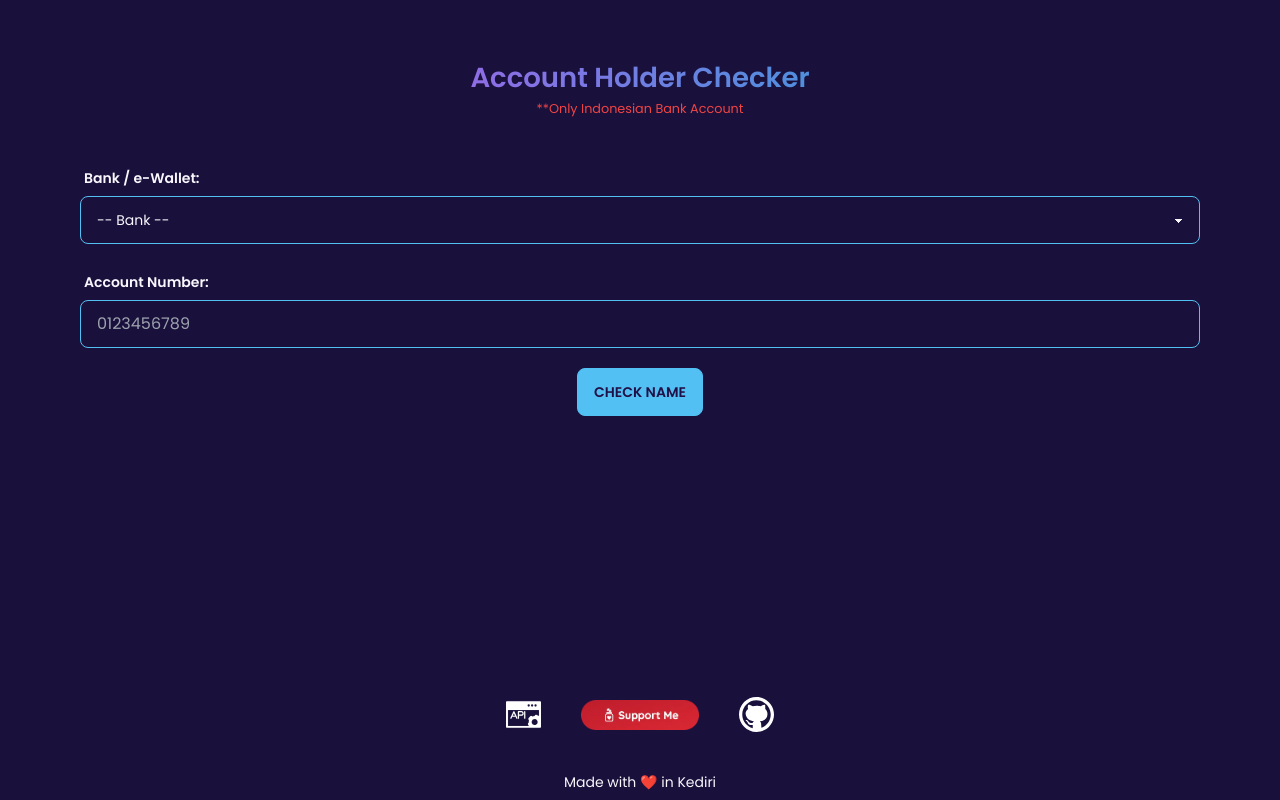
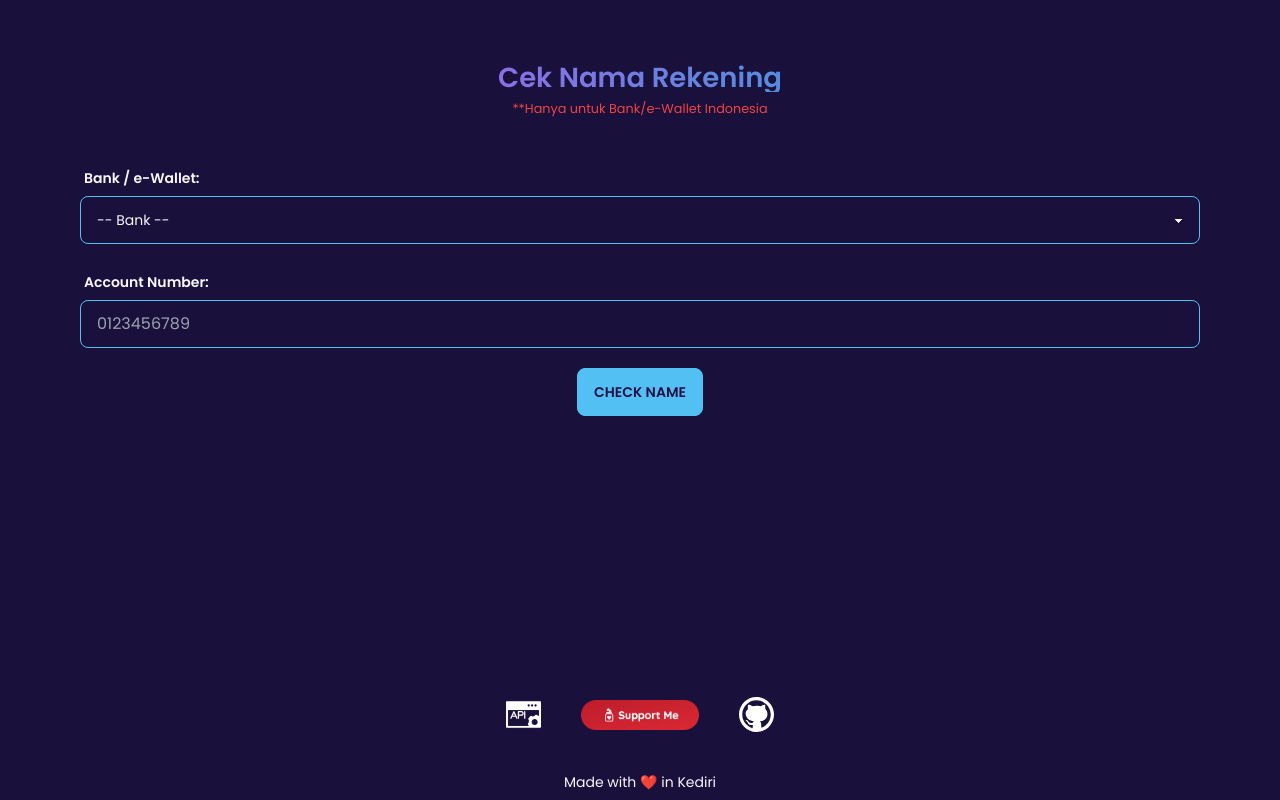
Before and after one commit to cekrekening/cekrekening.github.io, a React (Vite) app: page / in a window 1280 px wide. Built offline with nearby package versions, Linux system fonts and the light colour scheme.

Commit message:
style: relocalization

```diff
--- a/package.json
+++ b/package.json
@@ -5,7 +5,7 @@
   "type": "module",
   "scripts": {
     "dev": "vite",
-    "build": "tsc && vite build",
+    "build": "tsc && vite build --minify",
     "lint": "eslint . --ext ts,tsx --report-unused-disable-directives --max-warnings 0",
     "preview": "vite preview"
   },
--- a/src/Cekrek.tsx
+++ b/src/Cekrek.tsx
@@ -113,10 +113,10 @@ export default function Cekrek() {
   return (
     <>
       <h1 className="mb-1 font-semibold bg-gradient-to-r from-fuchsia-500 to-cyan-500 bg-clip-text text-transparent">
-        Account Holder Checker
+        Cek Nama Rekening
       </h1>
       <small className="mb-10 text-red-500">
-        **Only Indonesian Bank Account
+        **Hanya untuk Bank/e-Wallet Indonesia
       </small>
       <div className="form-control mt-10 mb-5">
         <label className="label">
@@ -174,6 +174,7 @@ export default function Cekrek() {
           placeholder="0123456789"
           className={formNumber}
           id="account_number"
+          autoComplete="off"
         />
       </div>
       <div className={dataSuccess} id="account_found">
```
